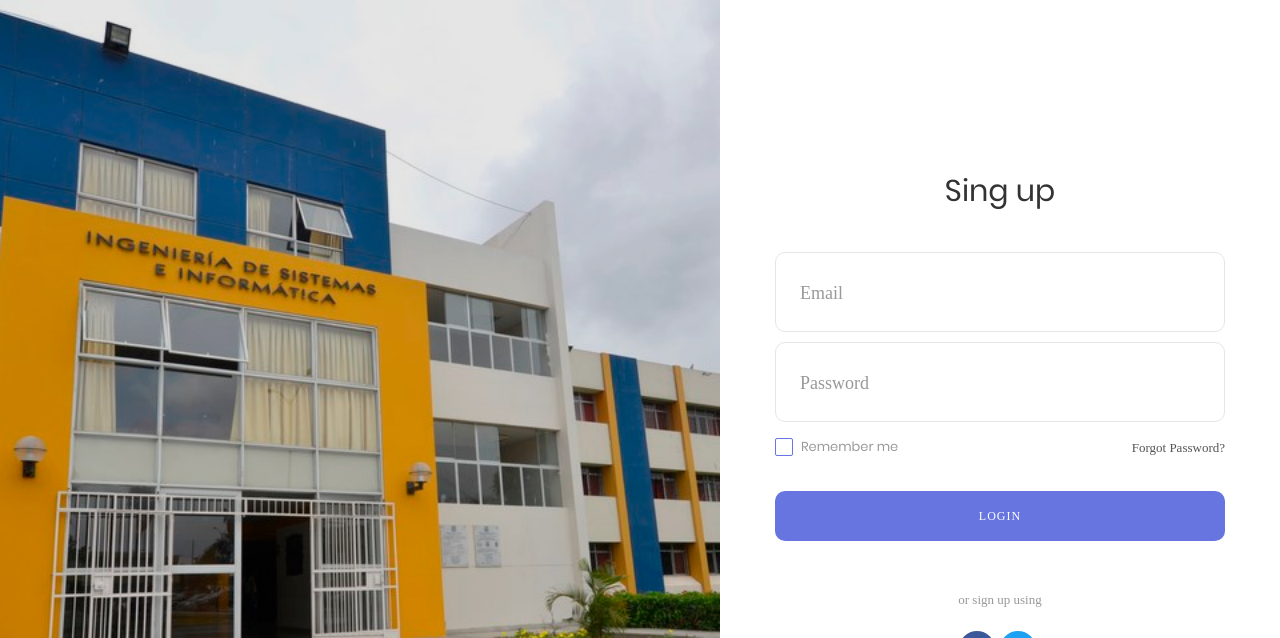
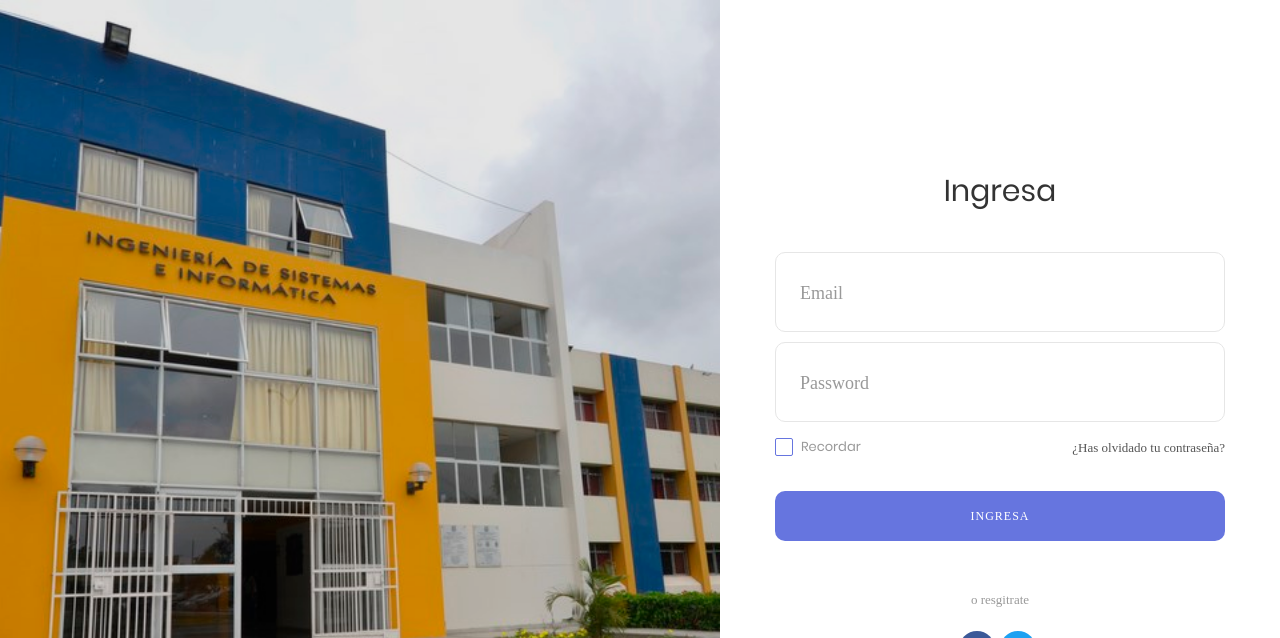
Before and after one commit to DiazCarpioAnthony/aulaVirtualIHC, a plain HTML site: page index.html in a window 1280 px wide. Shown: the top 638 px of the page. Drawn offline with Linux system fonts and the light colour scheme; a web font is replaced by a local one.

Commit message:
Correcion de titulos

```diff
--- a/index.html
+++ b/index.html
@@ -2,7 +2,7 @@
 <html lang="en">
 
 <head>
-	<title>Login V18</title>
+	<title>Login Aula Virtual - FISI</title>
 	<meta charset="UTF-8">
 	<meta name="viewport" content="width=device-width, initial-scale=1">
 	<link rel="icon" type="image/png" href="images/icons/favicon.ico" />
@@ -25,7 +25,7 @@
 			<div class="wrap-login100">
 				<form class="login100-form validate-form">
 					<span class="login100-form-title p-b-43">
-						Sing up
+						Ingresa
 					</span>
 
 
@@ -46,13 +46,13 @@
 						<div class="contact100-form-checkbox">
 							<input class="input-checkbox100" id="ckb1" type="checkbox" name="remember-me">
 							<label class="label-checkbox100" for="ckb1">
-								Remember me
+								Recordar
 							</label>
 						</div>
 
 						<div>
 							<a href="#" class="txt1">
-								Forgot Password?
+								¿Has olvidado tu contraseña?
 							</a>
 						</div>
 					</div>
@@ -66,13 +66,13 @@
 						-->
 
 						<a href="main.html" class="login100-form-btn">
-								Login
+								Ingresa
 						</a>
 					</div>
 
 					<div class="text-center p-t-46 p-b-20">
 						<span class="txt2">
-							or sign up using
+							o resgitrate
 						</span>
 					</div>
 
```
Also changed, not shown: chat.html (+1 -1 lines), curso.html (+1 -1 lines).
